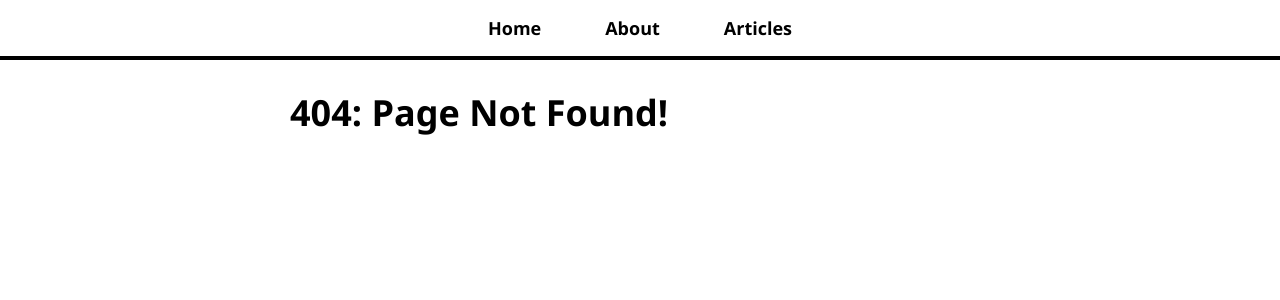
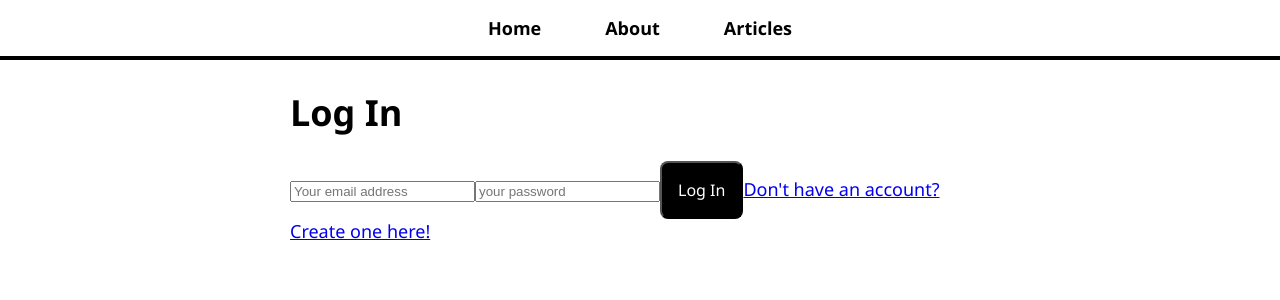
Before and after one commit to ccasti26/REACT-APP-BLOG, a React (Create React App) app in the folder my-blog/: page /login in a window 1280 px wide. Before the commit this address had no page. Shown: the top 300 px of the page. Built offline with nearby package versions, Linux system fonts and the light colour scheme.

Commit message:
Added Firebase Auth to project

```diff
--- a/my-blog/package.json
+++ b/my-blog/package.json
@@ -8,6 +8,7 @@
     "@testing-library/react": "^13.3.0",
     "@testing-library/user-event": "^13.5.0",
     "axios": "^0.27.2",
+    "firebase": "^9.13.0",
     "react": "^18.1.0",
     "react-dom": "^18.1.0",
     "react-router-dom": "^6.3.0",
--- a/my-blog/src/App.js
+++ b/my-blog/src/App.js
@@ -5,6 +5,8 @@ import HomePage from './pages/HomePage';
 import AboutPage from './pages/AboutPage';
 import ArticlesListPage from './pages/ArticlesListPage';
 import ArticlePage from './pages/ArticlePage';
+import LoginPage from './pages/LoginPage';
+import CreateAccountPage from './pages/CreateAccountPage';
 import NotFoundPage from './pages/NotFoundPage';
 
 function App() {
@@ -14,11 +16,13 @@ function App() {
         <NavBar/>
         <div id="page-body">
           <Routes>
-            <Route path="/" element={<HomePage />} />
-            <Route path="/about" element={<AboutPage />} />
-            <Route path="/articles" element={<ArticlesListPage />} />
-            <Route path="/articles/:articleId" element={<ArticlePage />} />
-            <Route path="*" element={<NotFoundPage />} />
+            <Route  path="/"                      element={<HomePage />} />
+            <Route  path="/about"                 element={<AboutPage />} />
+            <Route  path="/articles"              element={<ArticlesListPage />} />
+            <Route  path="/articles/:articleId"   element={<ArticlePage />} />
+            <Route  path='/login'                 element={<LoginPage />} />
+            <Route  path='create-account'         element={<CreateAccountPage/>} />
+            <Route  path="*"                      element={<NotFoundPage />} />
           </Routes>
         </div>
       </div>
--- a/my-blog/src/index.js
+++ b/my-blog/src/index.js
@@ -3,6 +3,18 @@ import ReactDOM from 'react-dom/client';
 import './index.css';
 import App from './App';
 import reportWebVitals from './reportWebVitals';
+import { initializeApp } from "firebase/app";
+
+const firebaseConfig = {
+  apiKey: "AIzaSyAWEKWwyMNw-UA625yjZd9NcotUVk382dY",
+  authDomain: "my-react-blog-22bbf.firebaseapp.com",
+  projectId: "my-react-blog-22bbf",
+  storageBucket: "my-react-blog-22bbf.appspot.com",
+  messagingSenderId: "877880797442",
+  appId: "1:877880797442:web:7ecdeef8f8b3c3b2bb3a1b"
+};
+
+const app = initializeApp(firebaseConfig);
 
 const root = ReactDOM.createRoot(document.getElementById('root'));
 root.render(
--- a/my-blog/src/pages/LoginPage.js
+++ b/my-blog/src/pages/LoginPage.js
@@ -1,6 +1,40 @@
+import { useState } from 'react';
+import { Link, useNavigate } from 'react-router-dom';
+import { getAuth, signInWithEmailAndPassword } from 'firebase/auth';
+
 const LoginPage = () => {
+
+    const [ email, setEmail ] = useState('');
+    const [ password, setPassword ] = useState('');
+    const [ error, setError ] = useState('');
+
+    const navigate = useNavigate('/articles');
+
+    const logIn = async () => {
+        try{
+            await signInWithEmailAndPassword(getAuth(), email, password);
+            navigate()
+        } catch (e) {
+            setError(e.message);
+        }
+    }
+
     return (
+        <>
         <h1>Log In</h1>
+        {error && <p className='error'>{error}</p>}
+        <input
+            placeholder='Your email address'
+            value={email}
+            onChange={e => setEmail(e.target.value)}/>
+        <input
+            type='password'
+            placeholder='your password'
+            value={password}
+            onChange={e => setPassword(e.target.value)}/>
+        <button onClick={logIn}>Log In</button>
+        <Link to='/create-account'>Don't have an account? Create one here!</Link>
+        </>
     );
 }
 
```
Also changed, not shown: 1 other file (tests, documents, lock files or other folders).
